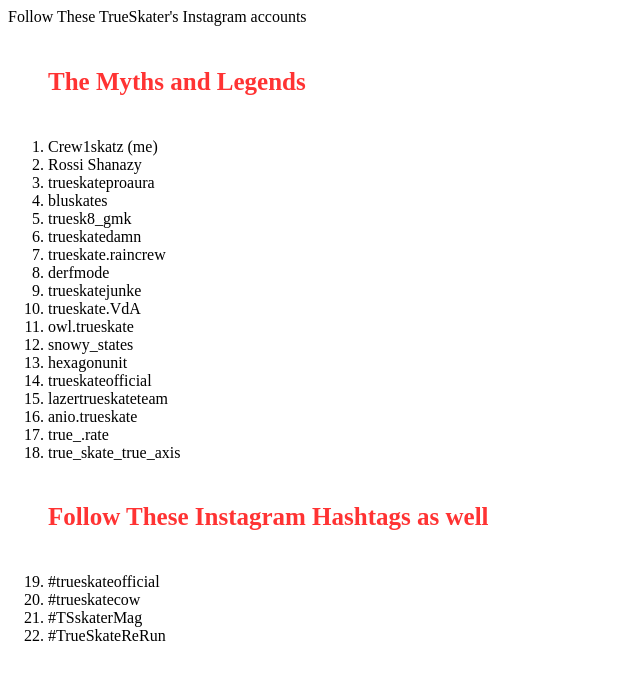
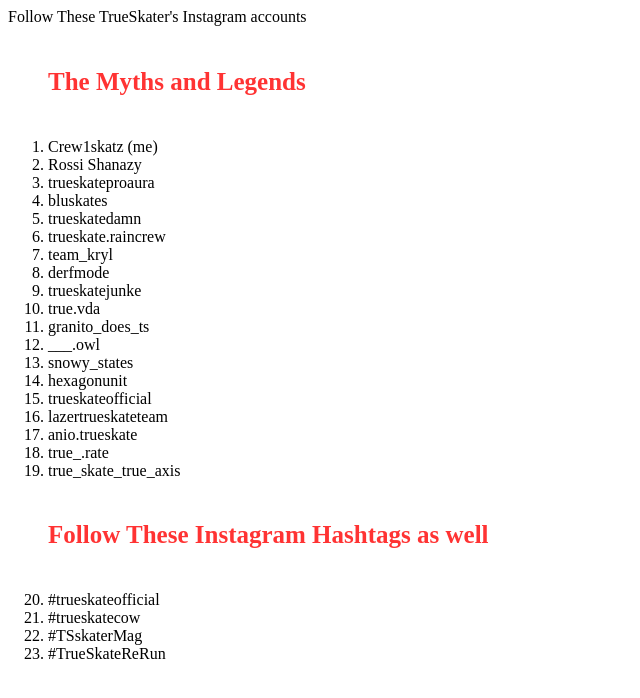
Before and after one commit to Crew1skatz/Crew1, a plain HTML site: page crew1skatz/Insta.html in a window 1280 px wide. Shown: the whole page, without its empty margins (0-640 px from the left). Drawn offline with Linux system fonts and the light colour scheme.

Commit message:
Update Insta.html

```diff
--- a/crew1skatz/Insta.html
+++ b/crew1skatz/Insta.html
@@ -18,13 +18,15 @@
 	<li> Rossi Shanazy </li>
 	<li> trueskateproaura </li>
 	<li> bluskates </li>
-	<li> truesk8_gmk </li>
 	<li> trueskatedamn </li>
 	<li> trueskate.raincrew </li>
+	<li> team_kryl </li>
 	<li> derfmode </li>
 	<li> trueskatejunke </li>
-	<li> trueskate.VdA </li>
-	<li> owl.trueskate </li>
+	<li> true.vda </li>
+	<li> granito_does_ts </li>
+	<liL supertrueskate </li>
+	<li> ___.owl </li>
 	<li> snowy_states </li>
 	<li> hexagonunit </li>
 	<li> trueskateofficial </li>
```
